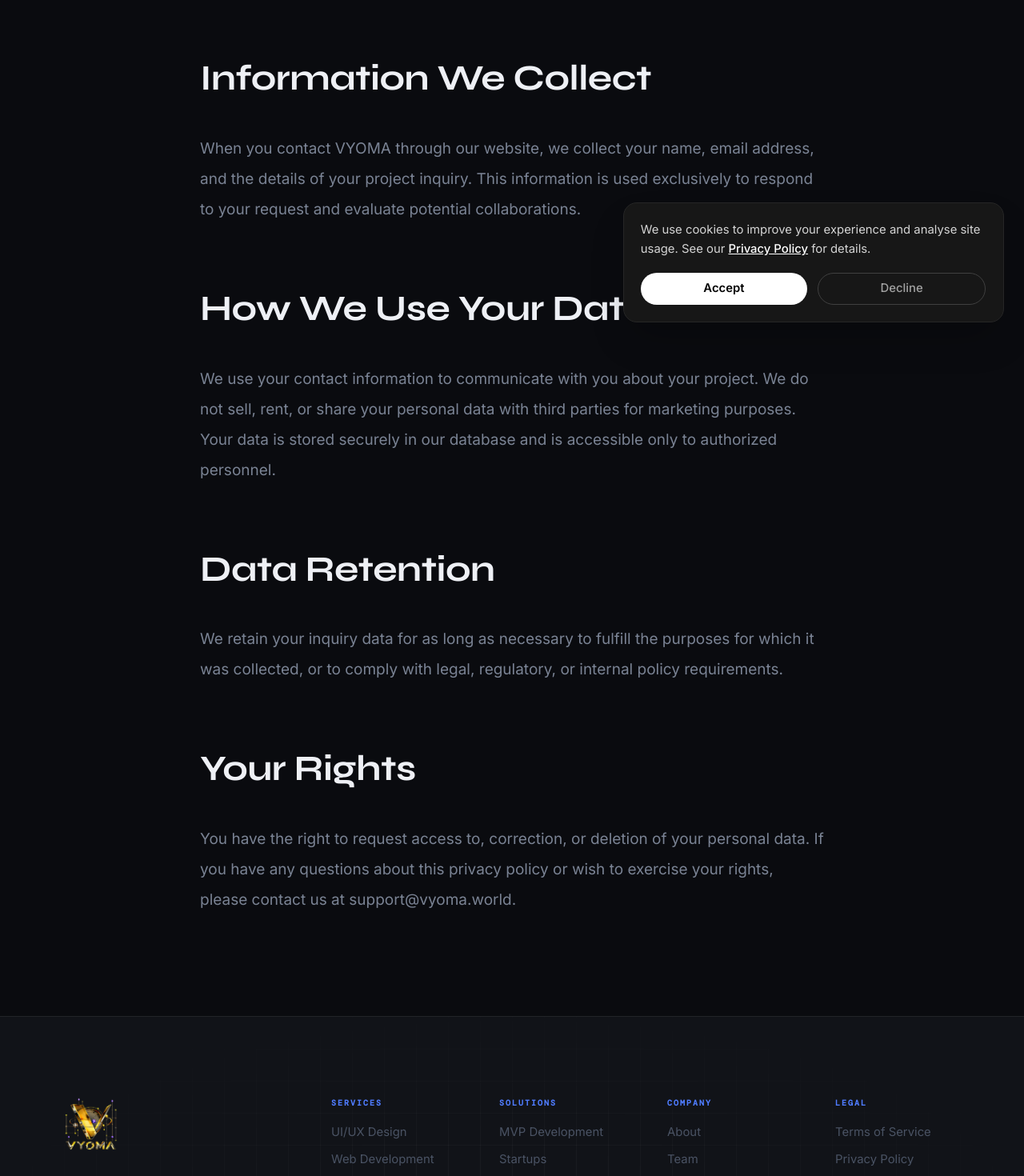
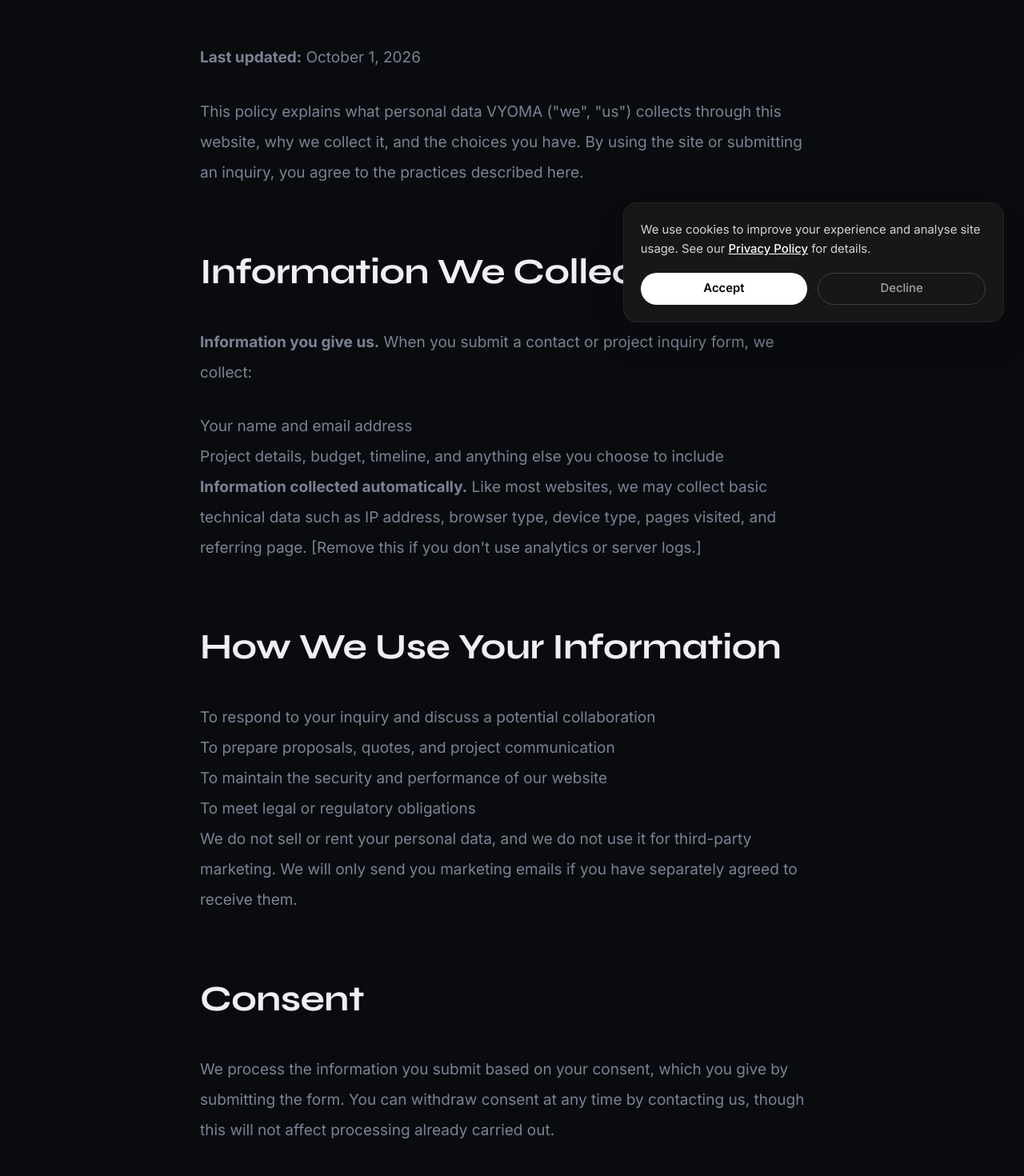
Before and after one commit to manitejagaddam/VYOMA, a Next.js app: page /privacy in a window 1280 px wide. Shown: the part 380-1850 px from the top of the page at 80% size. Built offline with nearby package versions, Linux system fonts and the light colour scheme; no server answers; a web font is replaced by a local one.

Commit message:
feat: add privacy policy page

```diff
--- a/src/app/privacy/page.tsx
+++ b/src/app/privacy/page.tsx
@@ -4,18 +4,81 @@
 
 export default function PrivacyPage() {
   return (
-    <Legal title="Privacy Policy" dek="How VYOMA handles contact information and project inquiry data.">
+    <Legal
+      title="Privacy Policy"
+      dek="How VYOMA collects, uses, and protects the information you share with us."
+    >
+      <p><strong>Last updated:</strong> October 1, 2026</p>
+
+      <p>
+        This policy explains what personal data VYOMA ("we", "us") collects through
+        this website, why we collect it, and the choices you have. By using the site or
+        submitting an inquiry, you agree to the practices described here.
+      </p>
+
       <h2>Information We Collect</h2>
-      <p>When you contact VYOMA through our website, we collect your name, email address, and the details of your project inquiry. This information is used exclusively to respond to your request and evaluate potential collaborations.</p>
+      <p><strong>Information you give us.</strong> When you submit a contact or project inquiry form, we collect:</p>
+      <ul>
+        <li>Your name and email address</li>
+        <li>Project details, budget, timeline, and anything else you choose to include</li>
+      </ul>
+      <p><strong>Information collected automatically.</strong> Like most websites, we may collect basic technical data such as IP address, browser type, device type, pages visited, and referring page. [Remove this if you don't use analytics or server logs.]</p>
 
-      <h2>How We Use Your Data</h2>
-      <p>We use your contact information to communicate with you about your project. We do not sell, rent, or share your personal data with third parties for marketing purposes. Your data is stored securely in our database and is accessible only to authorized personnel.</p>
+      <h2>How We Use Your Information</h2>
+      <ul>
+        <li>To respond to your inquiry and discuss a potential collaboration</li>
+        <li>To prepare proposals, quotes, and project communication</li>
+        <li>To maintain the security and performance of our website</li>
+        <li>To meet legal or regulatory obligations</li>
+      </ul>
+      <p>We do not sell or rent your personal data, and we do not use it for third-party marketing. We will only send you marketing emails if you have separately agreed to receive them.</p>
+
+      <h2>Consent</h2>
+      <p>We process the information you submit based on your consent, which you give by submitting the form. You can withdraw consent at any time by contacting us, though this will not affect processing already carried out.</p>
+
+      <h2>Who We Share Data With</h2>
+      <p>Your data is accessible only to authorized VYOMA team members. We use a limited set of trusted service providers to operate the site, such as [hosting provider], [database provider], and [email service]. They process data only on our behalf and under confidentiality obligations. We may also disclose information if required by law or to protect our legal rights.</p>
+
+      <h2>Cookies and Analytics</h2>
+      <p>[We use only essential cookies required for the site to function. / We use [analytics tool] to understand how visitors use the site. This data is aggregated and does not identify you personally.] You can control cookies through your browser settings.</p>
 
       <h2>Data Retention</h2>
-      <p>We retain your inquiry data for as long as necessary to fulfill the purposes for which it was collected, or to comply with legal, regulatory, or internal policy requirements.</p>
+      <p>
+        We keep inquiry data for up to [24 months] after our last communication with you.
+        If we begin working together, we retain project-related records for the duration of
+        the engagement and for [X years] afterward for accounting and legal purposes. After
+        that, your data is deleted or anonymized.
+      </p>
+
+      <h2>Data Security</h2>
+      <p>We use reasonable technical and organizational safeguards, including encrypted connections (HTTPS) and access controls, to protect your data. No online system is completely secure, so we cannot guarantee absolute security, but we will act promptly if we become aware of a breach affecting your data.</p>
 
       <h2>Your Rights</h2>
-      <p>You have the right to request access to, correction, or deletion of your personal data. If you have any questions about this privacy policy or wish to exercise your rights, please contact us at support@vyoma.world.</p>
+      <p>Subject to applicable law (including India's Digital Personal Data Protection Act, 2023, and GDPR where relevant), you may:</p>
+      <ul>
+        <li>Request access to the personal data we hold about you</li>
+        <li>Request correction of inaccurate or incomplete data</li>
+        <li>Request deletion of your data</li>
+        <li>Withdraw your consent</li>
+        <li>Raise a grievance about how we handle your data</li>
+      </ul>
+      <p>To exercise any of these rights, email <a href="mailto:support@vyoma.world">support@vyoma.world</a>. We aim to respond within [30] days.</p>
+
+      <h2>Children's Privacy</h2>
+      <p>Our services are intended for businesses and adults. We do not knowingly collect personal data from children under 18. If you believe a child has submitted data to us, contact us and we will delete it.</p>
+
+      <h2>International Data Transfers</h2>
+      <p>Our service providers may store or process data on servers outside your country. Where this happens, we take steps to ensure your data remains protected.</p>
+
+      <h2>Changes to This Policy</h2>
+      <p>We may update this policy from time to time. The "Last updated" date above shows when it last changed, and material changes will be reflected on this page.</p>
+
+      <h2>Contact Us</h2>
+      <p>
+        Questions or requests about this policy? Reach us at{" "}
+        <a href="mailto:support@vyoma.world">support@vyoma.world</a>.
+        [Add registered business name and address if applicable.]
+      </p>
     </Legal>
   );
 }
```
